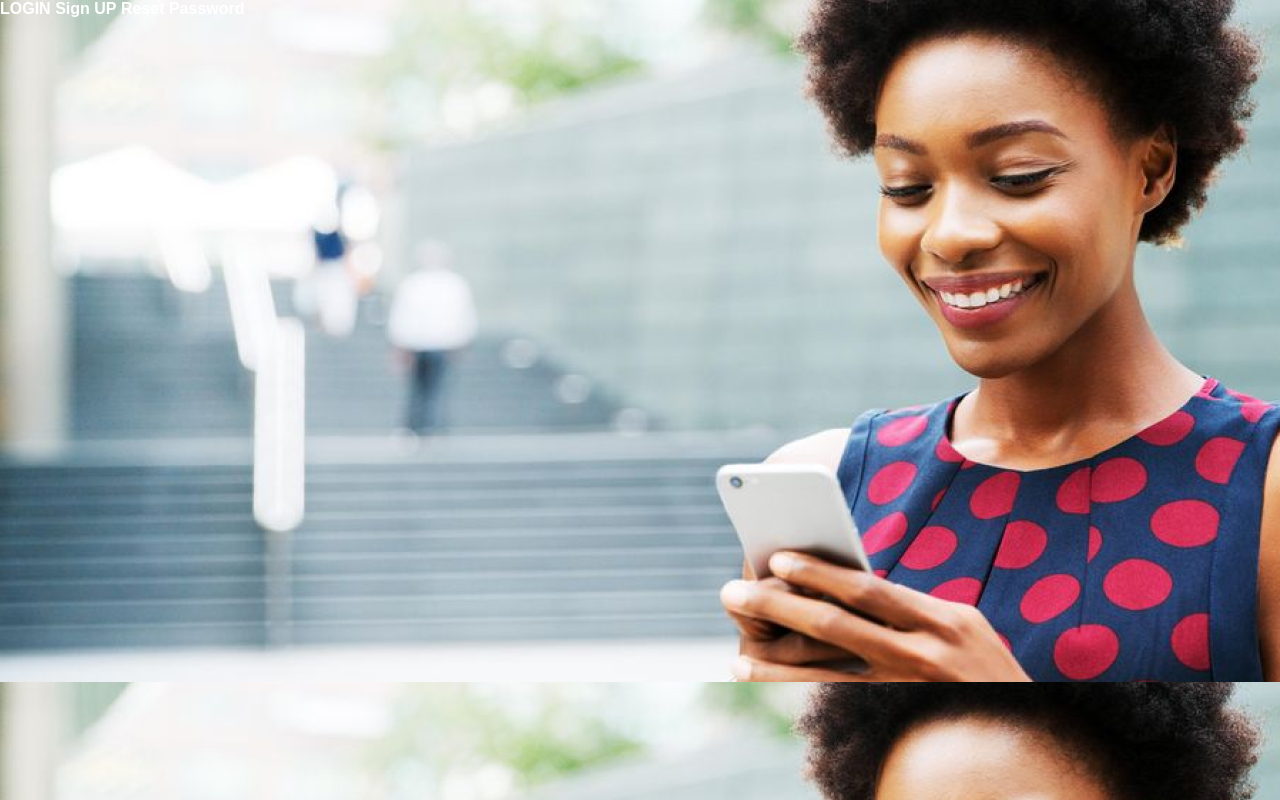
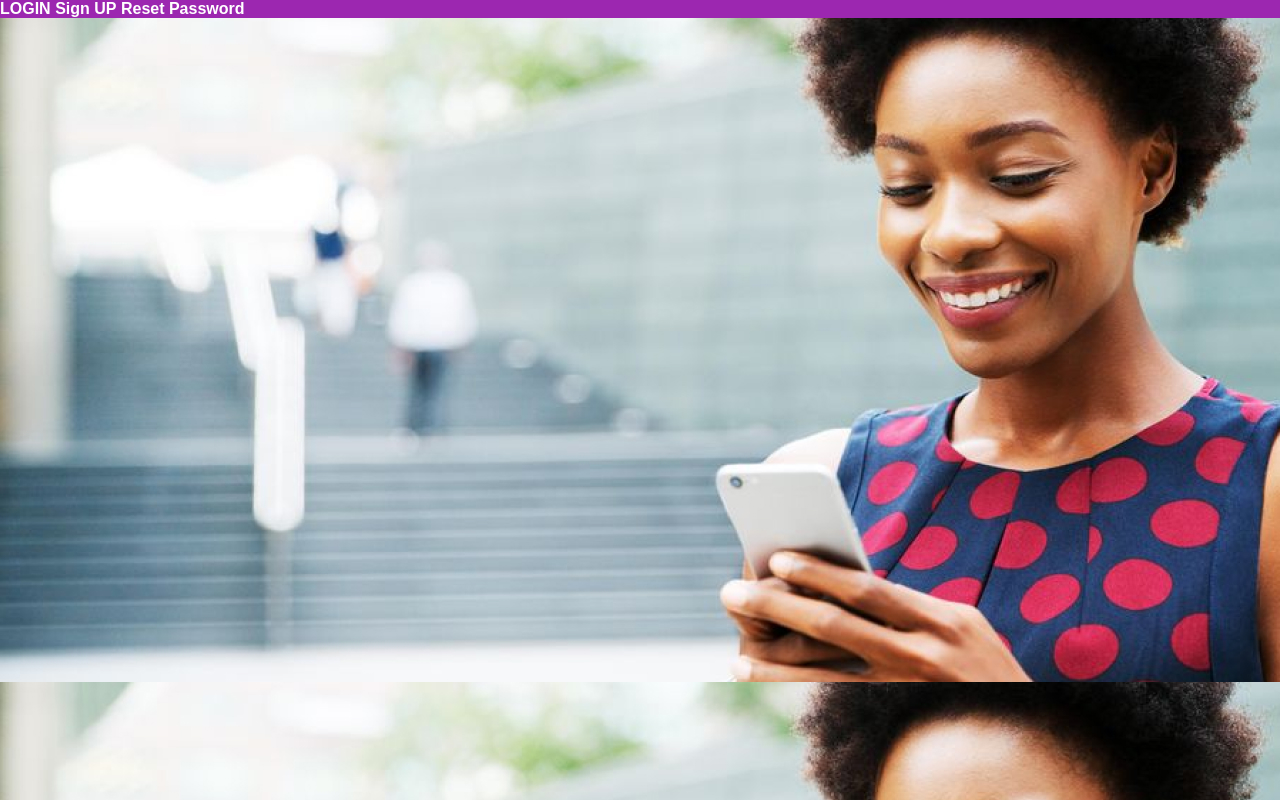
Before and after one commit to Jo4Code/Zproject, a plain HTML site: page index.html in a window 1280 px wide. Drawn offline with Linux system fonts and the light colour scheme.

Commit message:
Add files via upload

```diff
--- a/styles.css
+++ b/styles.css
@@ -9,6 +9,10 @@
 
 body {
     background: url(img/send.jpg)
+}
+
+.links {
+    background-color: #9C27B0;
 }
 
 .container {
```
